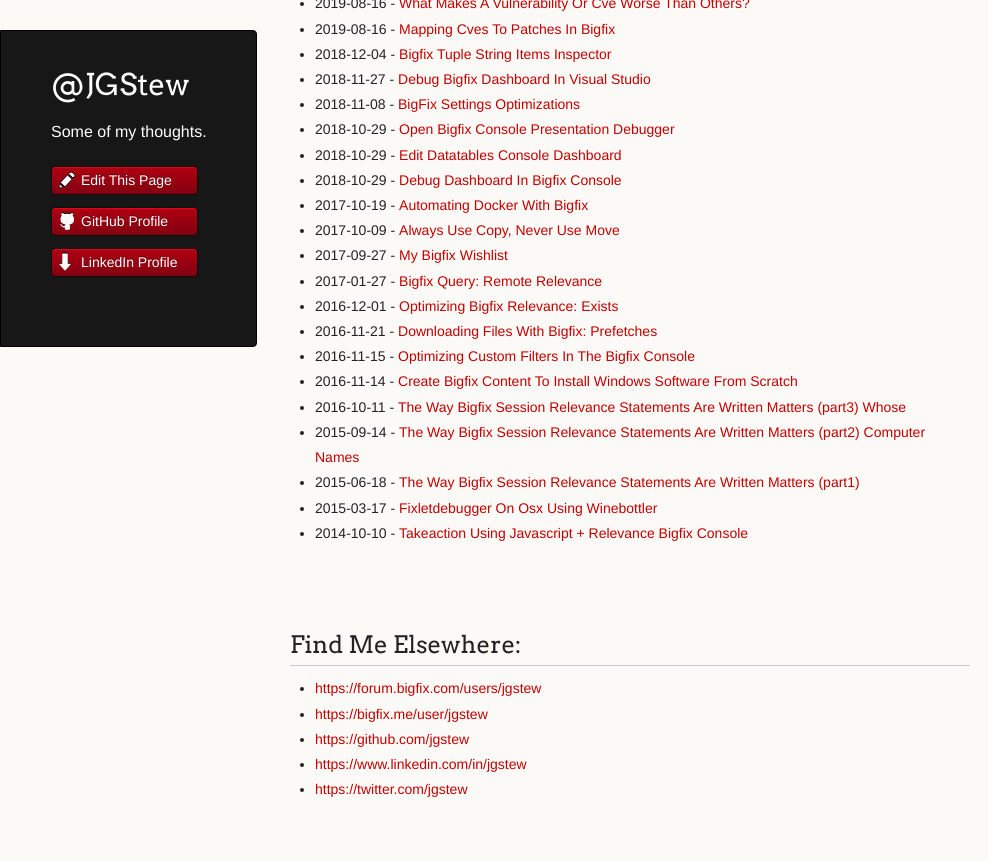
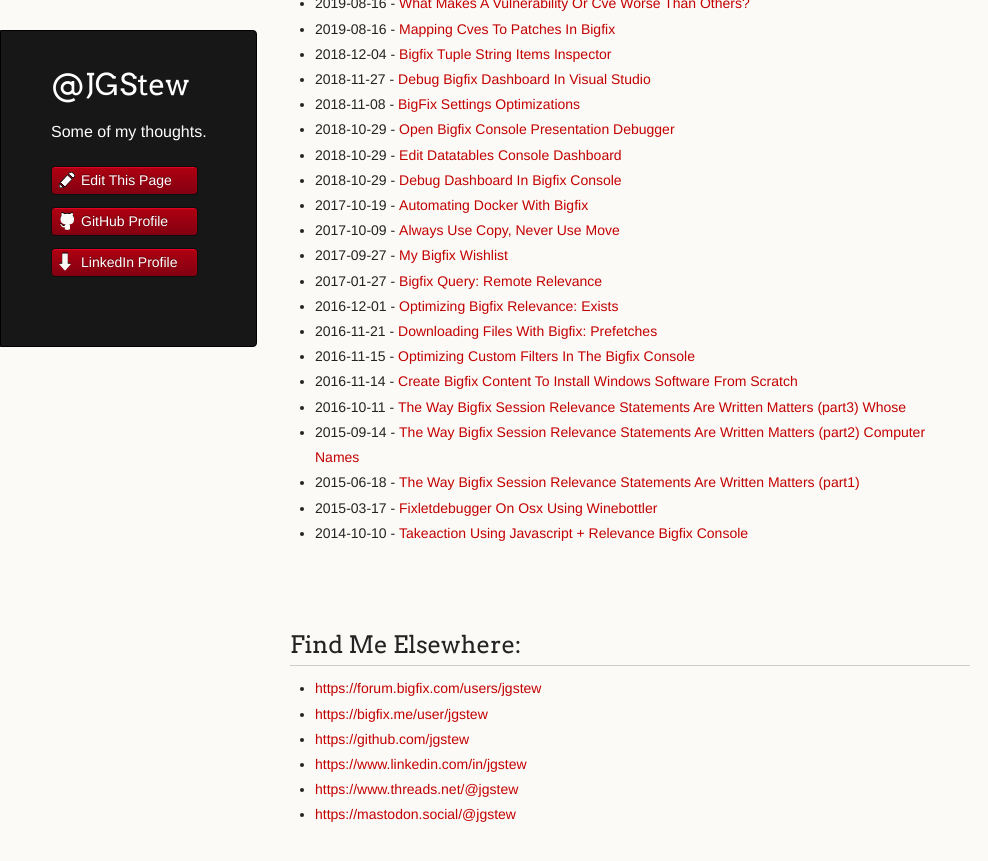
Before and after one commit to jgstew/jgstew.github.io, a Jekyll site: the page built from index.html, in a window 1280 px wide and 900 px high, scrolled down 503 px. Shown: the top 861 px of the window, without its empty margins (0-988 px from the left). Built offline with Jekyll 4.4.1, drawn with Linux system fonts in a browser that asks for light colours; nearby versions of some CDN libraries.

Commit message:
Update index.html
switch out twitter for mastadon and threads.

```diff
--- a/index.html
+++ b/index.html
@@ -25,5 +25,6 @@ title: My Posts
   <li> <a href="https://bigfix.me/user/jgstew">https://bigfix.me/user/jgstew</a> </li>
   <li> <a href="https://github.com/jgstew">https://github.com/jgstew</a> </li>
   <li> <a href="https://www.linkedin.com/in/jgstew">https://www.linkedin.com/in/jgstew</a> </li>
-  <li> <a href="https://twitter.com/jgstew">https://twitter.com/jgstew</a> </li>
+  <li> <a href="https://www.threads.net/@jgstew">https://www.threads.net/@jgstew</a> </li>
+  <li> <a rel="me" href="https://mastodon.social/@jgstew">https://mastodon.social/@jgstew</a> </li>
 </ul>
```
